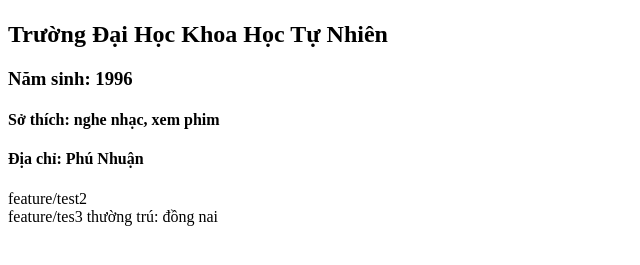
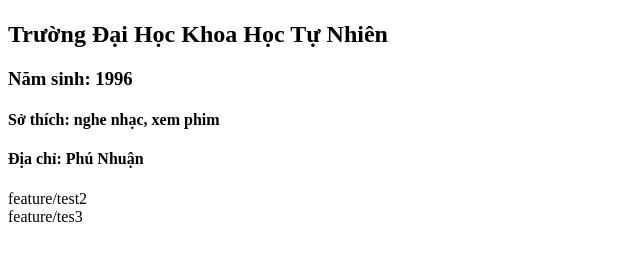
Before and after one commit to silently309/demoGIT, a plain HTML site: page index.html in a window 1280 px wide. Shown: the part 59-324 px from the top of the page, without its empty margins (0-640 px from the left). Drawn offline with Linux system fonts and the light colour scheme.

Commit message:
Update index.html

```diff
--- a/index.html
+++ b/index.html
@@ -16,7 +16,6 @@
 	</div>
 	<div>
 		feature/tes3
-		thường trú: đồng nai
 	</div>
 </body>
 </html>
```
